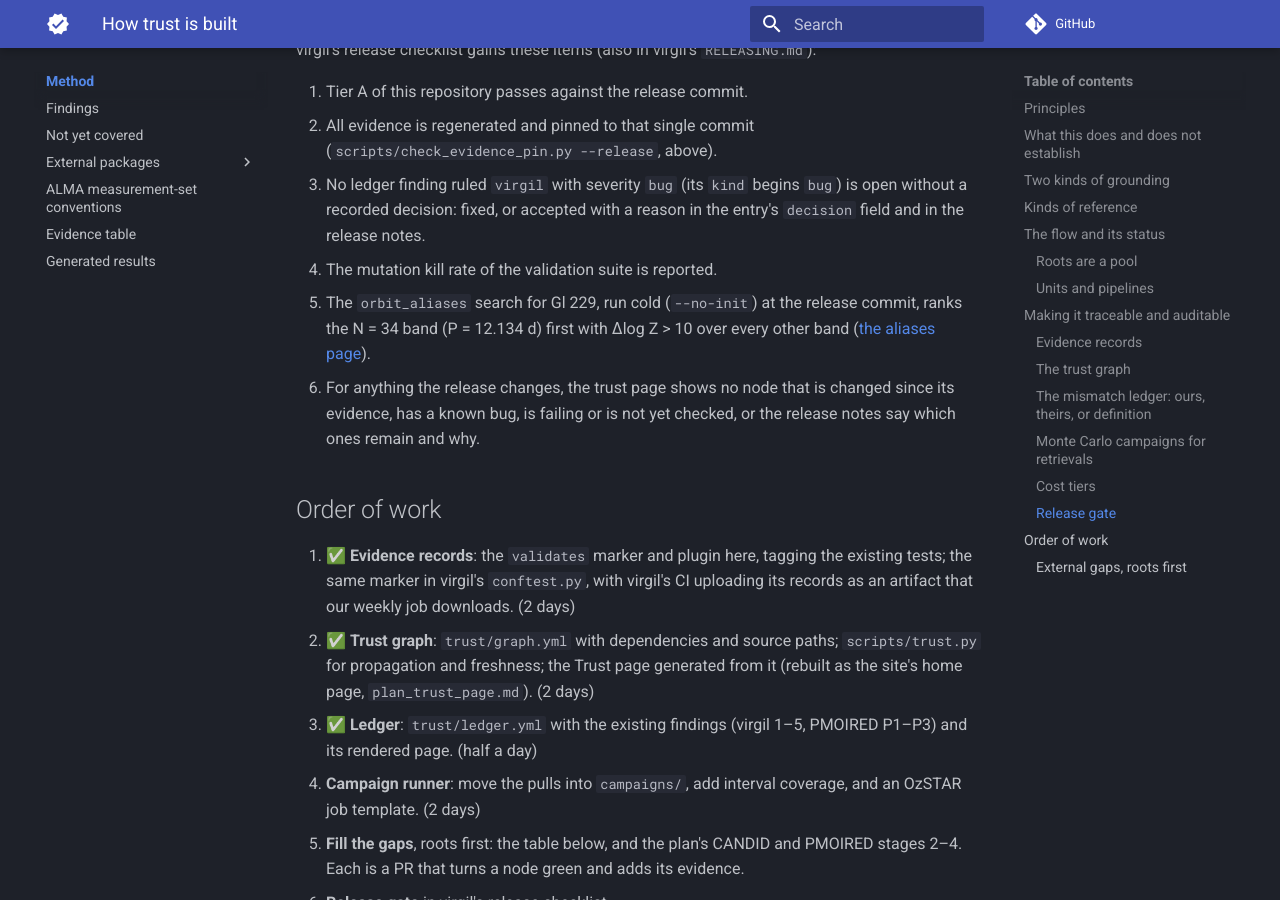
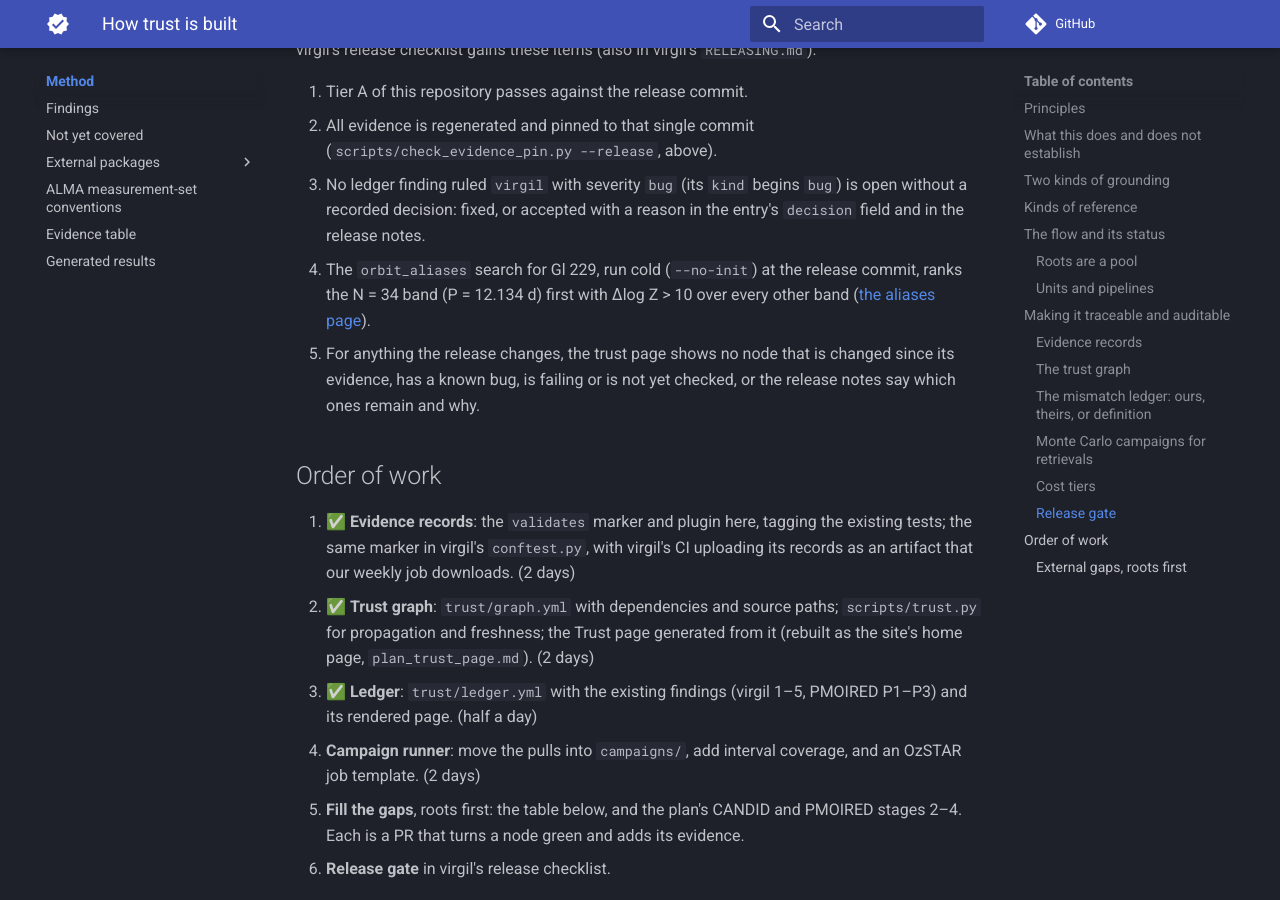
Before and after one commit to benjaminpope/virgil-validation, an MkDocs documentation site: the page built from docs/method/index.md, in a window 1280 px wide and 900 px high, scrolled down 8494 px. Built offline with MkDocs 1.6.1 and Material for MkDocs 9.7.7, drawn with Linux system fonts in a browser that asks for light colours; comment, search, counter and statistics services are not loaded.

Commit message:
Gate decisions: mutation testing dropped from the release gate; F22 accepted for 0.4.1; C3 records the unverified beam reference (deferred to 0.4.2)
Co-Authored-By: Claude Sonnet 5.5 <noreply@anthropic.com>

```diff
--- a/docs/method/index.md
+++ b/docs/method/index.md
@@ -347,12 +347,11 @@ virgil's release checklist gains these items (also in virgil's
 3. No ledger finding ruled `virgil` with severity `bug` (its `kind` begins
    `bug`) is open without a recorded decision: fixed, or accepted with a
    reason in the entry's `decision` field and in the release notes.
-4. The mutation kill rate of the validation suite is reported.
-5. The `orbit_aliases` search for Gl 229, run cold (`--no-init`) at the
+4. The `orbit_aliases` search for Gl 229, run cold (`--no-init`) at the
    release commit, ranks the N = 34 band (P = 12.134 d) first with
    Δlog Z > 10 over every other band
    ([the aliases page](../orbits/index.md#period-aliases)).
-6. For anything the release changes, the trust page shows no node that is
+5. For anything the release changes, the trust page shows no node that is
    changed since its evidence, has a known bug, is failing or is not yet
    checked, or the release notes say which ones remain and why.
 
```
Also changed, not shown: 1 other file.
